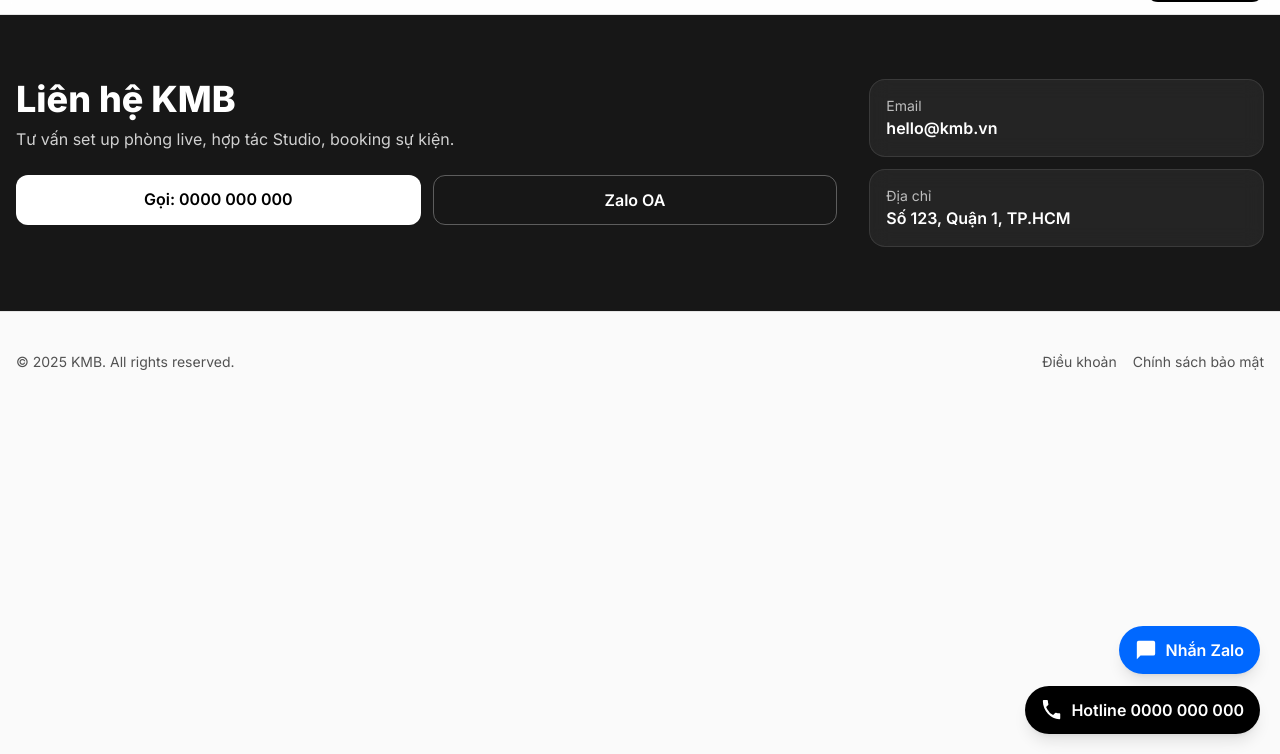
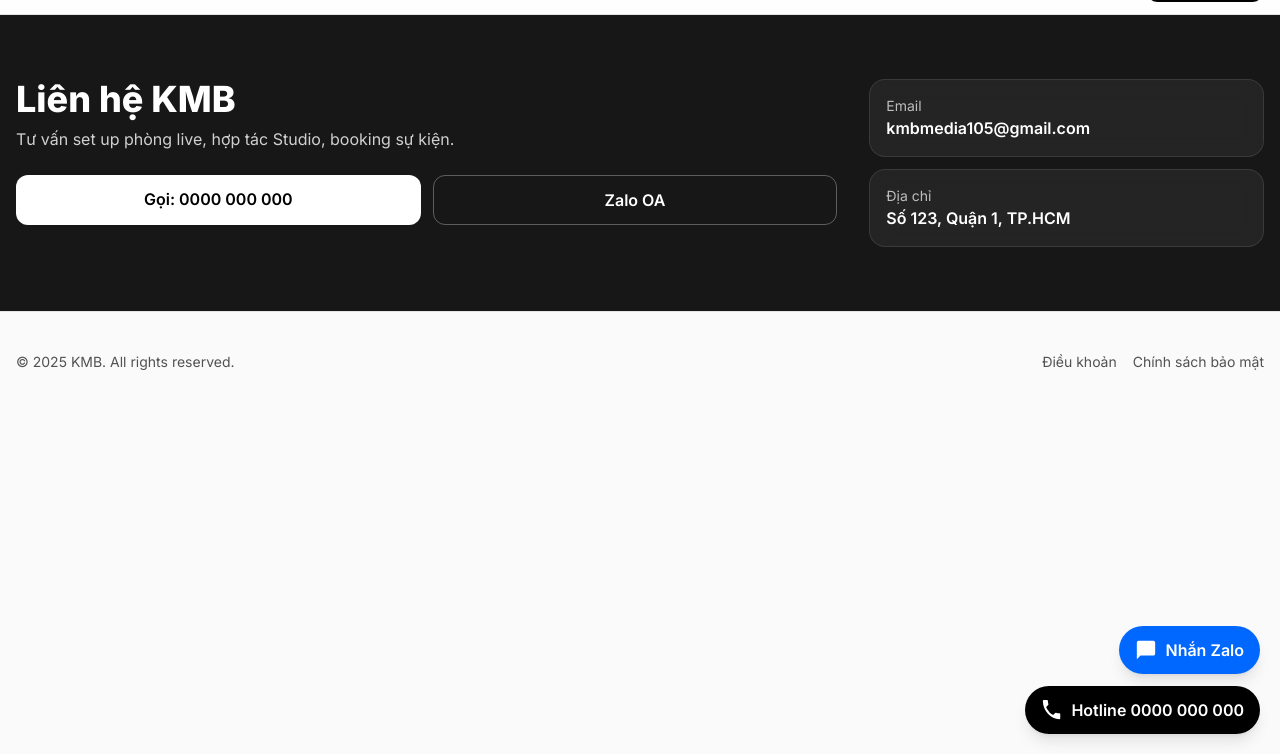
Before and after one commit to hpnam/kmb.vn, a plain HTML site: page contact.html in a window 1280 px wide. Shown: the part 46-800 px from the top of the page. Drawn offline with nearby package versions, Linux system fonts and the light colour scheme.

Commit message:
update email

```diff
--- a/contact.html
+++ b/contact.html
@@ -51,7 +51,7 @@
         <div class="space-y-3">
           <div class="rounded-2xl glass p-4 border border-white/10">
             <p class="text-sm text-white/70">Email</p>
-            <p class="font-semibold">hello@kmb.vn</p>
+            <p class="font-semibold">kmbmedia105@gmail.com</p>
           </div>
           <div class="rounded-2xl glass p-4 border border-white/10">
             <p class="text-sm text-white/70">Địa chỉ</p>
```
Also changed, not shown: index.html (+1 -1 lines).
